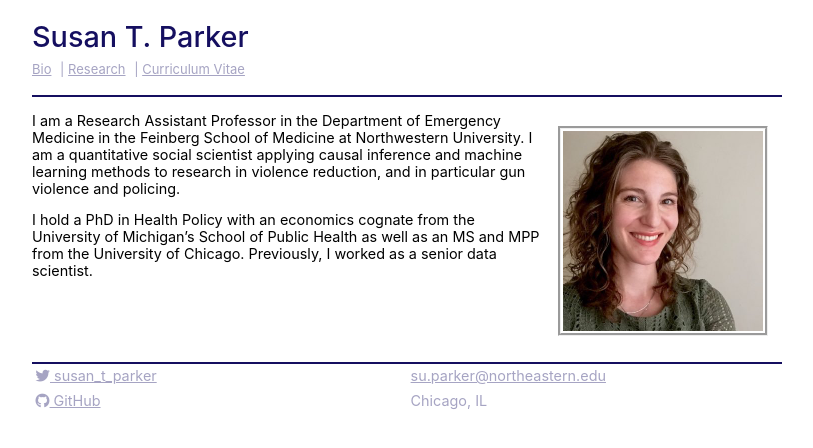
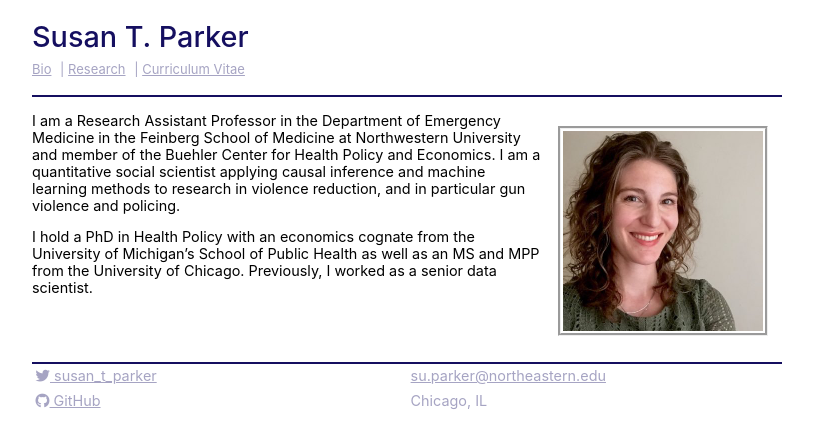
Before and after one commit to sparker6/sparker6.github.io, a Jekyll site: the page built from index.md, in a window 1280 px wide. Shown: the top 448 px of the page, without its empty margins (96-909 px from the left). Built offline with Jekyll 4.4.1, drawn with Linux system fonts in a browser that asks for light colours.

Commit message:
update bio

```diff
--- a/index.md
+++ b/index.md
@@ -3,6 +3,6 @@ layout: default
 title: "Bio"
 ---
 
-I am a Research Assistant Professor in the Department of Emergency Medicine in the Feinberg School of Medicine at Northwestern University. I am a quantitative social scientist applying causal inference and machine learning methods to research in violence reduction, and in particular gun violence and policing.
+I am a Research Assistant Professor in the Department of Emergency Medicine in the Feinberg School of Medicine at Northwestern University and member of the Buehler Center for Health Policy and Economics. I am a quantitative social scientist applying causal inference and machine learning methods to research in violence reduction, and in particular gun violence and policing.
 
 I hold a PhD in Health Policy with an economics cognate from the University of Michigan's School of Public Health as well as an MS and MPP from the University of Chicago. Previously, I worked as a senior data scientist.
```
